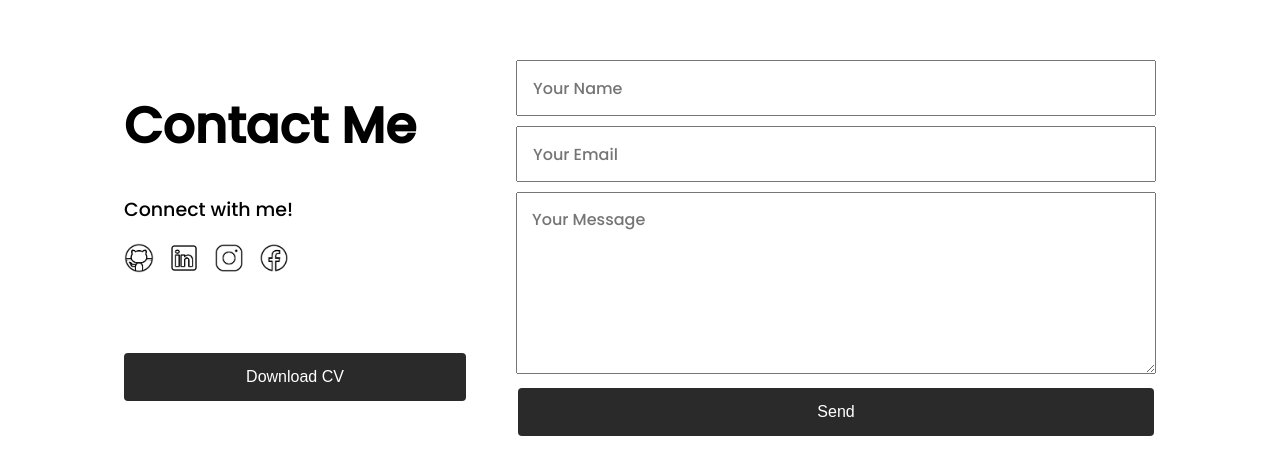
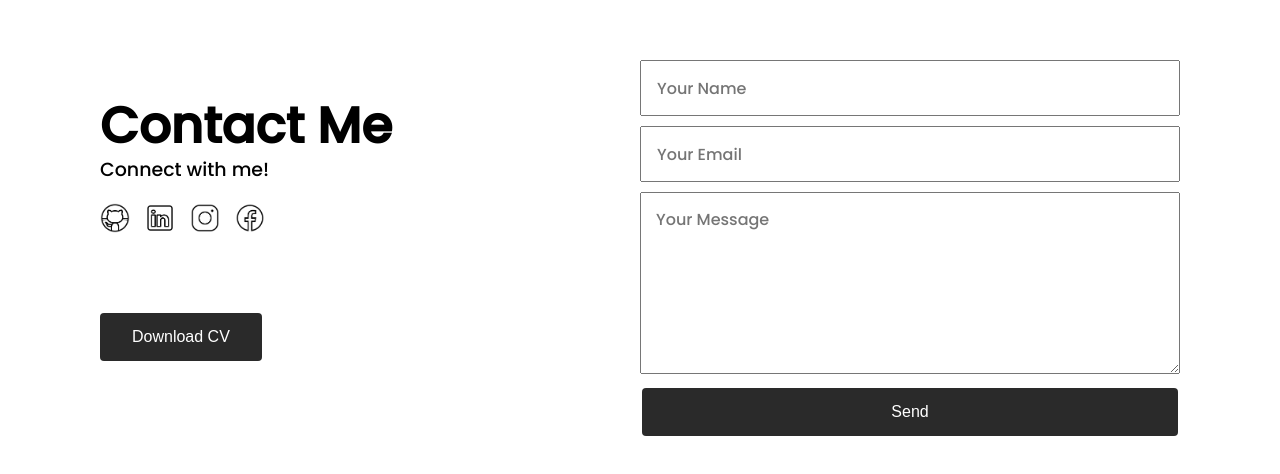
Before and after one commit to tangkay10k/personal-portfolio, a React (Create React App) app in the folder personal-portfolio/: page / in a window 1280 px wide. Shown: the part 3820-4294 px from the top of the page. Built offline with nearby package versions, Linux system fonts and the light colour scheme.

Commit message:
style: updated css styling for contact section - Refactored form into own component.

```diff
--- a/personal-portfolio/src/App.js
+++ b/personal-portfolio/src/App.js
@@ -2,7 +2,7 @@ import React, { useRef, useState, useEffect } from 'react'
 import './App.css'
 import Nav from './components/nav/Nav'
 import About from './components/about/About'
-import Contact from './components/contact/contact'
+import Contact from './components/contact/Contact'
 
 function App() {
   const home = useRef(null)
--- /dev/null
+++ b/personal-portfolio/src/components/contact/Form.jsx
@@ -0,0 +1,31 @@
+import styles from './form.module.css'
+
+const Form = () => {
+  return (
+    <>
+      <form
+        action="https://api.web3forms.com/submit"
+        method="POST"
+        className={styles.formContainer}
+      >
+        <input
+          type="hidden"
+          name="access_key"
+          value="da99f9da-53b8-4642-ac9a-cec38e66b959"
+        ></input>
+        <input type="text" placeholder="Your Name" name="name" required />
+        <input type="email" placeholder="Your Email" name="email" required />
+        <textarea
+          type="text"
+          placeholder="Your Message"
+          name="message"
+          required
+        />
+        <button className={styles.button}>Send</button>
+      </form>
+      <script src="https://web3forms.com/client/script.js" async defer></script>
+    </>
+  )
+}
+
+export default Form
--- a/personal-portfolio/src/components/contact/contact.jsx
+++ b/personal-portfolio/src/components/contact/contact.jsx
@@ -1,4 +1,5 @@
 import styles from './contact.module.css'
+import Form from './Form'
 
 const Contact = ({ contact }) => {
   return (
@@ -18,27 +19,7 @@ const Contact = ({ contact }) => {
         </a>
         <button className={styles.downloadButton}>Download CV</button>
       </div>
-      <form
-        action="https://api.web3forms.com/submit"
-        method="POST"
-        className={styles.formContainer}
-      >
-        <input
-          type="hidden"
-          name="access_key"
-          value="da99f9da-53b8-4642-ac9a-cec38e66b959"
-        ></input>
-        <input type="text" placeholder="Your Name" name="name" required />
-        <input type="email" placeholder="Your Email" name="email" required />
-        <textarea
-          type="text"
-          placeholder="Your Message"
-          name="message"
-          required
-        />
-        <button className={styles.button}>Send</button>
-      </form>
-      <script src="https://web3forms.com/client/script.js" async defer></script>
+      <Form />
     </div>
   )
 }
--- a/personal-portfolio/src/components/contact/contact.module.css
+++ b/personal-portfolio/src/components/contact/contact.module.css
@@ -1,25 +1,19 @@
 @import url('https://fonts.googleapis.com/css2?family=Poppins:wght@500&display=swap');
 
 .title {
-  display: flex;
-  margin-right: 50px;
-  margin-top: -10px;
+  margin-top: -50px;
   font-size: 50px;
 }
 
 .subtitle {
-  display: flex;
-  margin-right: 50px;
-  margin-top: -10px;
+  margin-top: -50px;
   font-size: 19px;
 }
 
 .container {
+  display: flex;
   flex-direction: row;
-  display: flex;
-  justify-content: center;
   align-items: center;
-  gap: 50px;
   height: 100vh;
   margin-left: 100px;
   margin-right: 100px;
@@ -27,9 +21,7 @@
 
 .contactContainer {
   margin: 0px;
-  display: flex;
-  flex-direction: column;
-  align-items: left;
+  flex: 1;
 }
 
 @media screen and (max-width: 1000px) {
@@ -39,80 +31,28 @@
   }
 
   .contactContainer {
+    display: flex;
     flex-direction: column;
-    display: center;
     align-items: center;
   }
 
-  .title {
-    margin: 0 auto;
-    display: center;
-    align-items: center;
-  }
-
+  .title,
   .subtitle {
     margin: 0 auto;
-    display: center;
-    align-items: center;
+    display: flex;
+    justify-content: center;
   }
 }
 
 .socialMedia {
   display: flex;
   align-items: center;
-  justify-content: left;
   gap: 15px;
 }
 
 .icon {
   width: 30px;
   height: 30px;
-}
-
-.formContainer {
-  width: 80vh;
-  display: flex;
-  flex-direction: column;
-  gap: 10px;
-}
-
-input {
-  height: 50px;
-  padding-left: 15px;
-  font-family: 'Poppins', sans-serif;
-  font-size: 16px; /* Set the font size */
-  font-weight: normal; /* Choose the font weight: normal, bold, etc. */
-  color: #333; /* Set the text color */
-  line-height: 1.5;
-}
-
-textArea {
-  padding: 15px;
-  height: 150px;
-  font-family: 'Poppins', sans-serif;
-  font-size: 16px; /* Set the font size */
-  font-weight: normal; /* Choose the font weight: normal, bold, etc. */
-  color: #333; /* Set the text color */
-  line-height: 1.5;
-}
-
-.button {
-  background-color: #2a2a2a;
-  border: none;
-  color: white;
-  padding: 15px 32px;
-  text-align: center;
-  text-decoration: none;
-  display: inline-block;
-  font-size: 16px;
-  margin: 4px 2px;
-  cursor: pointer;
-  border-radius: 4px;
-  transition: background-color 0.3s ease;
-}
-
-.button:hover {
-  background-color: #c9c9c9;
 }
 
 .downloadButton {
--- /dev/null
+++ b/personal-portfolio/src/components/contact/form.module.css
@@ -0,0 +1,52 @@
+.formContainer {
+  width: 80vh;
+  display: flex;
+  flex-direction: column;
+  gap: 10px;
+  flex: 1;
+}
+
+@media screen and (max-width: 1000px) {
+  .formContainer {
+    width: 100%;
+  }
+}
+
+input {
+  height: 50px;
+  padding-left: 15px;
+  font-family: 'Poppins', sans-serif;
+  font-size: 16px; /* Set the font size */
+  font-weight: normal; /* Choose the font weight: normal, bold, etc. */
+  color: #333; /* Set the text color */
+  line-height: 1.5;
+}
+
+textArea {
+  padding: 15px;
+  height: 150px;
+  font-family: 'Poppins', sans-serif;
+  font-size: 16px; /* Set the font size */
+  font-weight: normal; /* Choose the font weight: normal, bold, etc. */
+  color: #333; /* Set the text color */
+  line-height: 1.5;
+}
+
+.button {
+  background-color: #2a2a2a;
+  border: none;
+  color: white;
+  padding: 15px 32px;
+  text-align: center;
+  text-decoration: none;
+  display: inline-block;
+  font-size: 16px;
+  margin: 4px 2px;
+  cursor: pointer;
+  border-radius: 4px;
+  transition: background-color 0.3s ease;
+}
+
+.button:hover {
+  background-color: #c9c9c9;
+}
```
